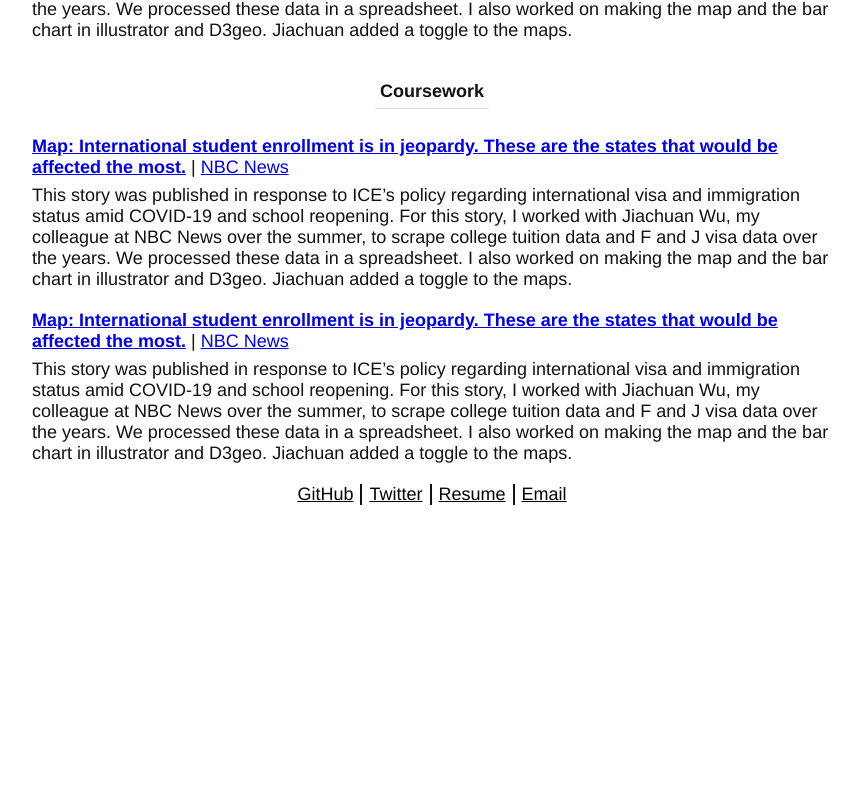
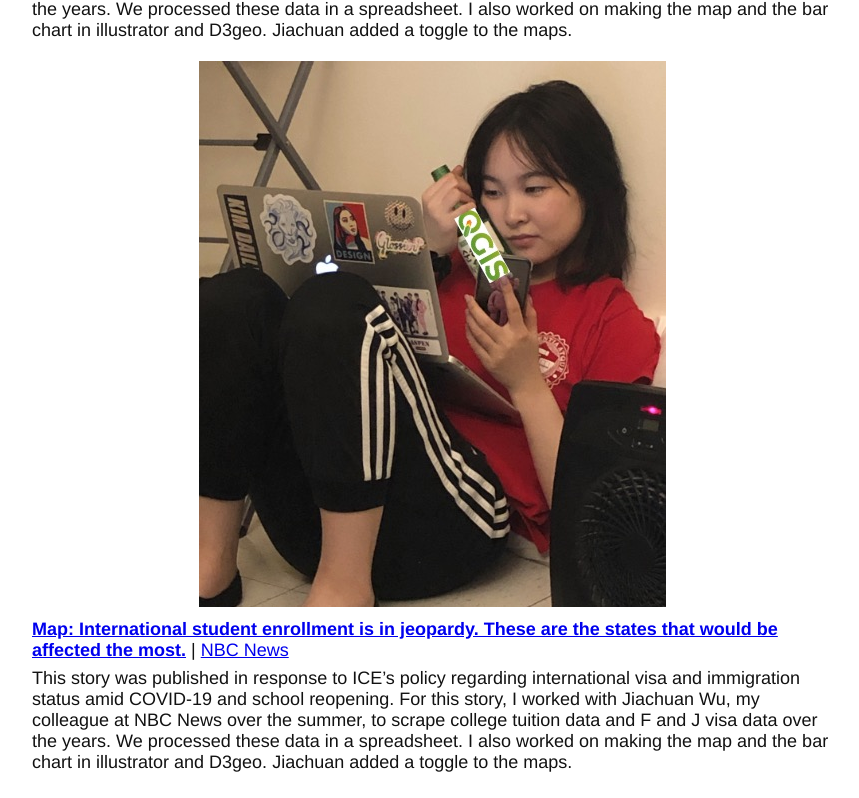
Before and after one commit to shallotly/shallotly.github.io, a React (Create React App) app: page / in a window 1280 px wide. Shown: the part 1682-2480 px from the top of the page, without its empty margins (208-1067 px from the left). Before the commit the page ends 2187 px from the top, so only its background shows below. Built offline with nearby package versions, Linux system fonts and the light colour scheme.

Commit message:
added data file

```diff
--- a/src/App.js
+++ b/src/App.js
@@ -2,6 +2,7 @@
 import styled from 'styled-components';
 
 import { Project } from './Project';
+import data from './data';
 
 const Container = styled.div`
   margin-top: 40px;
@@ -54,52 +55,6 @@
   Email: 'mailto:li.zihao@columbia.edu',
 };
 
-// maybe some style stuff
-const data = [
-  {imgPath: 'test.jpg',
-  title:
-    'Map: International student enrollment is in jeopardy. These are the states that would be affected the most.',
-  publisher: 'NBC News',
-  articleUrl:
-    'https://www.nbcnews.com/news/us-news/map-trump-international-student-rule-effects-state-n1233219',
-  publisherUrl: 'https://www.nbcnews.com/pages/author/charlotte-li',
-  description:
-    'This story was published in response to ICE’s policy regarding international visa and immigration status amid COVID-19 and school reopening. For this story, I worked with Jiachuan Wu, my colleague at NBC News over the summer, to scrape college tuition data and F and J visa data over the years. We processed these data in a spreadsheet. I also worked on making the map and the bar chart in illustrator and D3geo. Jiachuan added a toggle to the maps.',
-  },
-  {imgPath: 'test.jpg',
-  title:
-    'Map: International student enrollment is in jeopardy. These are the states that would be affected the most.',
-  publisher: 'NBC News',
-  articleUrl:
-    'https://www.nbcnews.com/news/us-news/map-trump-international-student-rule-effects-state-n1233219',
-  publisherUrl: 'https://www.nbcnews.com/pages/author/charlotte-li',
-  description:
-    'This story was published in response to ICE’s policy regarding international visa and immigration status amid COVID-19 and school reopening. For this story, I worked with Jiachuan Wu, my colleague at NBC News over the summer, to scrape college tuition data and F and J visa data over the years. We processed these data in a spreadsheet. I also worked on making the map and the bar chart in illustrator and D3geo. Jiachuan added a toggle to the maps.',
-  },
-];
-
-const courseData = [
-  {
-  title:
-    'Map: International student enrollment is in jeopardy. These are the states that would be affected the most.',
-  publisher: 'NBC News',
-  articleUrl:
-    'https://www.nbcnews.com/news/us-news/map-trump-international-student-rule-effects-state-n1233219',
-  publisherUrl: 'https://www.nbcnews.com/pages/author/charlotte-li',
-  description:
-    'This story was published in response to ICE’s policy regarding international visa and immigration status amid COVID-19 and school reopening. For this story, I worked with Jiachuan Wu, my colleague at NBC News over the summer, to scrape college tuition data and F and J visa data over the years. We processed these data in a spreadsheet. I also worked on making the map and the bar chart in illustrator and D3geo. Jiachuan added a toggle to the maps.',
-  },
-  {title:
-    'Map: International student enrollment is in jeopardy. These are the states that would be affected the most.',
-  publisher: 'NBC News',
-  articleUrl:
-    'https://www.nbcnews.com/news/us-news/map-trump-international-student-rule-effects-state-n1233219',
-  publisherUrl: 'https://www.nbcnews.com/pages/author/charlotte-li',
-  description:
-    'This story was published in response to ICE’s policy regarding international visa and immigration status amid COVID-19 and school reopening. For this story, I worked with Jiachuan Wu, my colleague at NBC News over the summer, to scrape college tuition data and F and J visa data over the years. We processed these data in a spreadsheet. I also worked on making the map and the bar chart in illustrator and D3geo. Jiachuan added a toggle to the maps.',
-  },
-];
-
 const NAME_ROTATE_TIME = 1000;
 
 class App extends Component {
@@ -131,13 +86,13 @@
         </p>
         <h1>Projects</h1>
         <div>
-          {data.map(i => (
+          {data.projects.map(i => (
             <Project data={i}/>
           ))}
         </div>
         <h1>Coursework</h1>
         <div>
-          {courseData.map(i => (
+          {data.courses.map(i => (
             <Project data={i}/>
           ))}
         </div>
--- /dev/null
+++ b/src/data.js
@@ -0,0 +1,44 @@
+export default {
+    projects: [
+        {
+            imgPath: 'test.jpg',
+            title: 'Map: International student enrollment is in jeopardy. These are the states that would be affected the most.',
+            publisher: 'NBC News',
+            articleUrl: 'https://www.nbcnews.com/news/us-news/map-trump-international-student-rule-effects-state-n1233219',
+            publisherUrl: 'https://www.nbcnews.com/pages/author/charlotte-li',
+            description: 'This story was published in response to ICE’s policy regarding international visa and immigration status amid COVID-19 and school reopening. For this story, I worked with Jiachuan Wu, my colleague at NBC News over the summer, to scrape college tuition data and F and J visa data over the years. We processed these data in a spreadsheet. I also worked on making the map and the bar chart in illustrator and D3geo. Jiachuan added a toggle to the maps.',
+        },
+        {
+            imgPath: 'test.jpg',
+            title: 'Map: International student enrollment is in jeopardy. These are the states that would be affected the most.',
+            publisher: 'NBC News',
+            articleUrl: 'https://www.nbcnews.com/news/us-news/map-trump-international-student-rule-effects-state-n1233219',
+            publisherUrl: 'https://www.nbcnews.com/pages/author/charlotte-li',
+            description: 'This story was published in response to ICE’s policy regarding international visa and immigration status amid COVID-19 and school reopening. For this story, I worked with Jiachuan Wu, my colleague at NBC News over the summer, to scrape college tuition data and F and J visa data over the years. We processed these data in a spreadsheet. I also worked on making the map and the bar chart in illustrator and D3geo. Jiachuan added a toggle to the maps.',
+        },
+        {
+            imgPath: 'test.jpg',
+            title: 'Map: International student enrollment is in jeopardy. These are the states that would be affected the most.',
+            publisher: 'NBC News',
+            articleUrl: 'https://www.nbcnews.com/news/us-news/map-trump-international-student-rule-effects-state-n1233219',
+            publisherUrl: 'https://www.nbcnews.com/pages/author/charlotte-li',
+            description: 'This story was published in response to ICE’s policy regarding international visa and immigration status amid COVID-19 and school reopening. For this story, I worked with Jiachuan Wu, my colleague at NBC News over the summer, to scrape college tuition data and F and J visa data over the years. We processed these data in a spreadsheet. I also worked on making the map and the bar chart in illustrator and D3geo. Jiachuan added a toggle to the maps.',
+        },
+    ],
+    courses: [
+        {
+            title: 'Simple Web Server in C',
+            publisher: 'Advanced Programming',
+            articleUrl: 'https://www.nbcnews.com/news/us-news/map-trump-international-student-rule-effects-state-n1233219',
+            publisherUrl: 'https://www.nbcnews.com/pages/author/charlotte-li',
+            description: 'This story was published in response to ICE’s policy regarding international visa and immigration status amid COVID-19 and school reopening. For this story, I worked with Jiachuan Wu, my colleague at NBC News over the summer, to scrape college tuition data and F and J visa data over the years. We processed these data in a spreadsheet. I also worked on making the map and the bar chart in illustrator and D3geo. Jiachuan added a toggle to the maps.',
+        },
+        {
+            title: 'Map: International student enrollment is in jeopardy. These are the states that would be affected the most.',
+            publisher: 'NBC News',
+            articleUrl: 'https://www.nbcnews.com/news/us-news/map-trump-international-student-rule-effects-state-n1233219',
+            publisherUrl: 'https://www.nbcnews.com/pages/author/charlotte-li',
+            description: 'This story was published in response to ICE’s policy regarding international visa and immigration status amid COVID-19 and school reopening. For this story, I worked with Jiachuan Wu, my colleague at NBC News over the summer, to scrape college tuition data and F and J visa data over the years. We processed these data in a spreadsheet. I also worked on making the map and the bar chart in illustrator and D3geo. Jiachuan added a toggle to the maps.',
+        },
+    ],
+};
```
